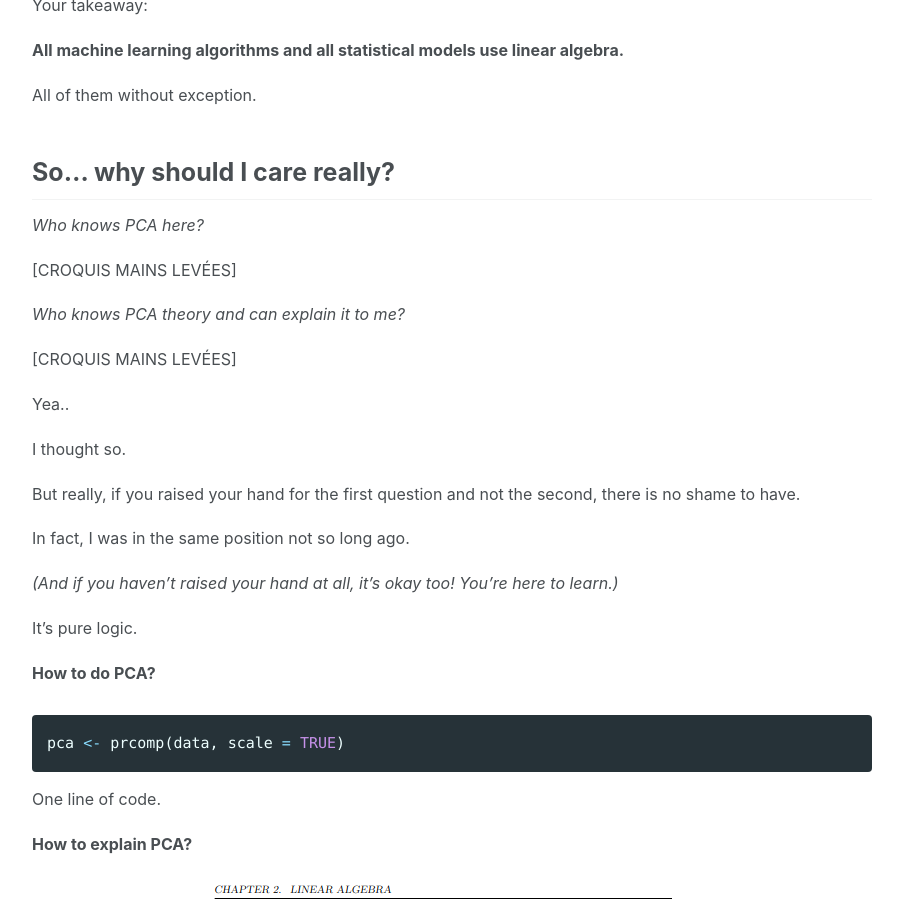
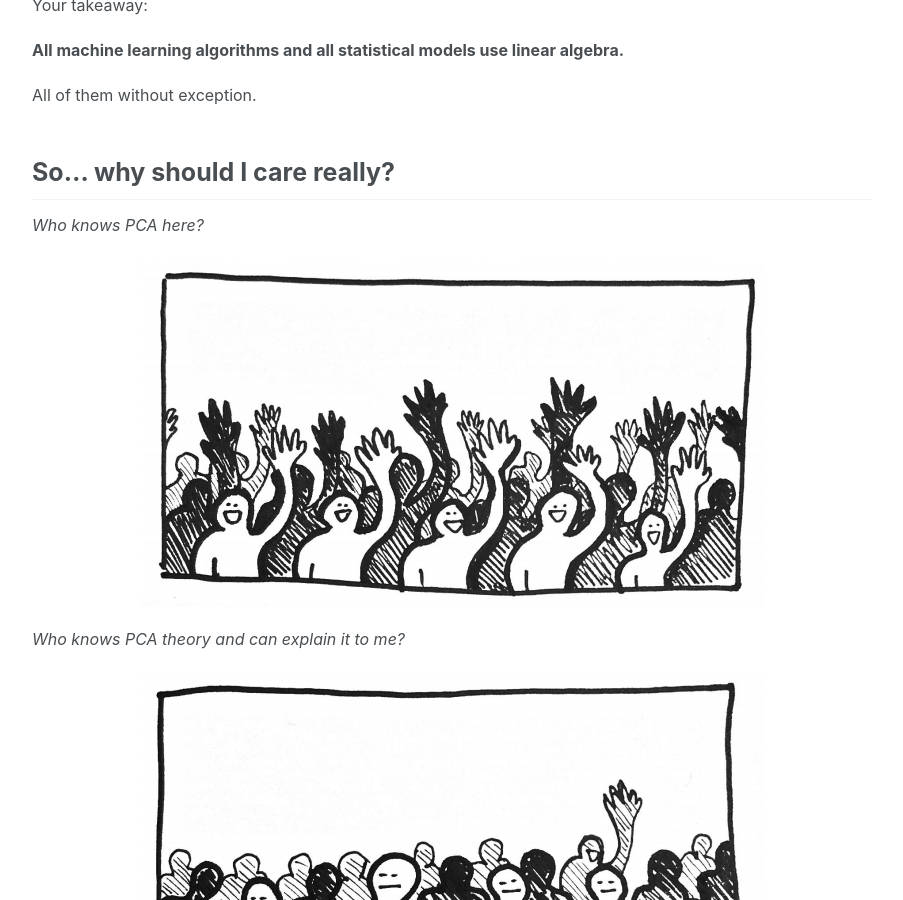
Before and after one commit to Huitziii/charlesbordet.com, a Jekyll site: the page built from _posts/en/2018-09-18-linear-algebra-intro.markdown, in a window 1280 px wide and 900 px high, scrolled down 4459 px. Shown: the whole window, without its empty margins (188-1091 px from the left). Built offline with Jekyll 4.4.1, drawn with Linux system fonts in a browser that asks for light colours; nearby versions of some CDN libraries; formulas are drawn with MathJax 3.

Commit message:
finished linear algebra article

```diff
--- a/_posts/en/2018-09-18-linear-algebra-intro.markdown
+++ b/_posts/en/2018-09-18-linear-algebra-intro.markdown
@@ -136,11 +136,11 @@ All of them without exception.
 
 *Who knows PCA here?*
 
-[CROQUIS MAINS LEVÉES]
+![Lever les mains]({{ "/assets/images/linear-algebra-part1-hands-up.png" | absolute_url}}){: .align-center}
 
 *Who knows PCA theory and can explain it to me?*
 
-[CROQUIS MAINS LEVÉES]
+![Baisse les mains]({{ "/assets/images/linear-algebra-part1-hands-down.png" | absolute_url}}){: .align-center}
 
 Yea..
 
--- a/_posts/fr/2018-09-15-algebre-lineaire-intro.markdown
+++ b/_posts/fr/2018-09-15-algebre-lineaire-intro.markdown
@@ -134,11 +134,11 @@ Et tous, c'est tous. Sans exception.
 
 *Qui ici sait faire une ACP ?*
 
-[CROQUIS MAINS LEVÉES]
+![Lever les mains]({{ "/assets/images/linear-algebra-part1-hands-up.png" | absolute_url}}){: .align-center}
 
 *Qui ici comprend la théorie derrière l'ACP et est capable de l'expliquer ?*
 
-[CROQUIS MAINS LEVÉES]
+![Baisse les mains]({{ "/assets/images/linear-algebra-part1-hands-down.png" | absolute_url}}){: .align-center}
 
 Ok.
 
```
Also changed, not shown: assets/images/linear-algebra-part1-hands-down.png (added), assets/images/linear-algebra-part1-hands-up.png (added).
